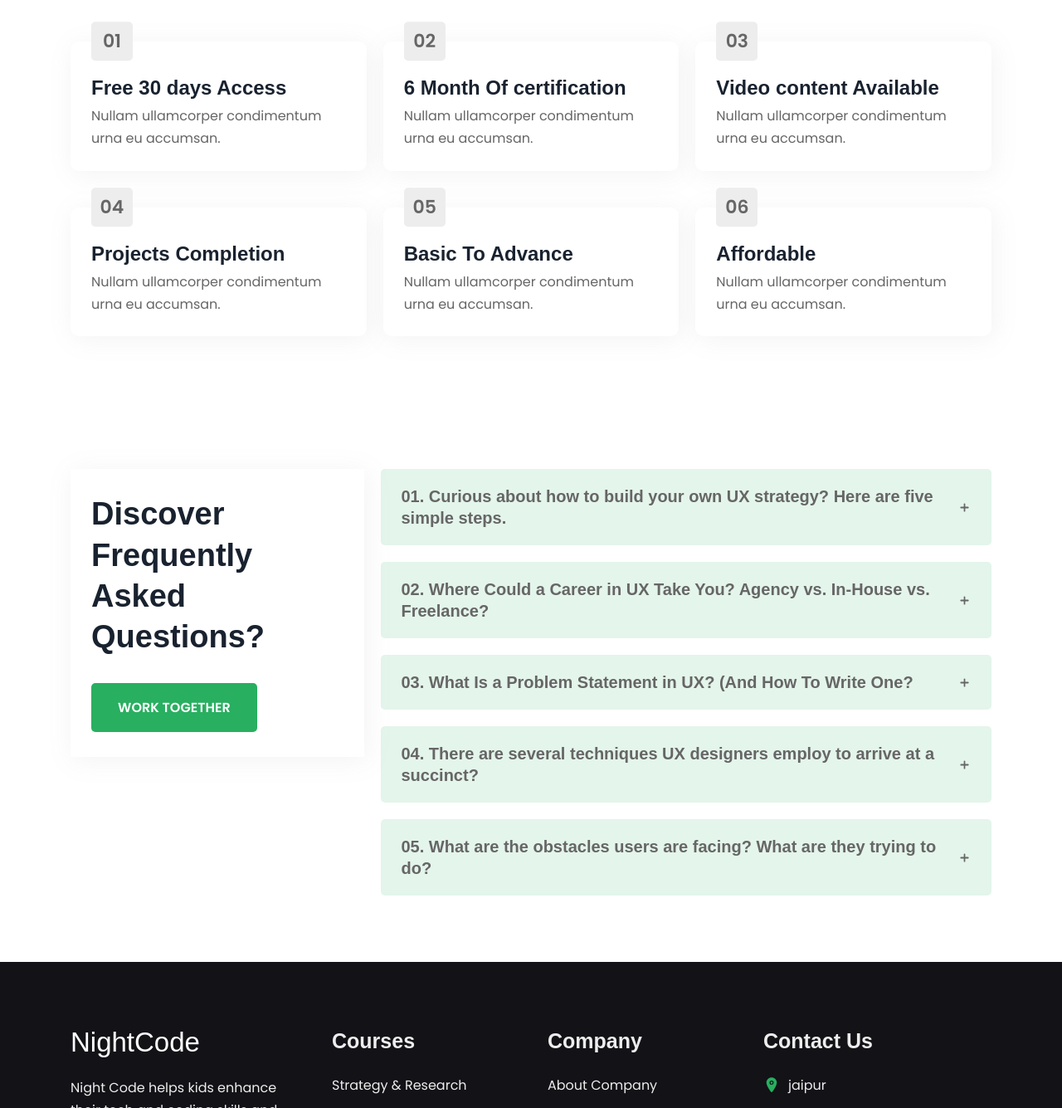
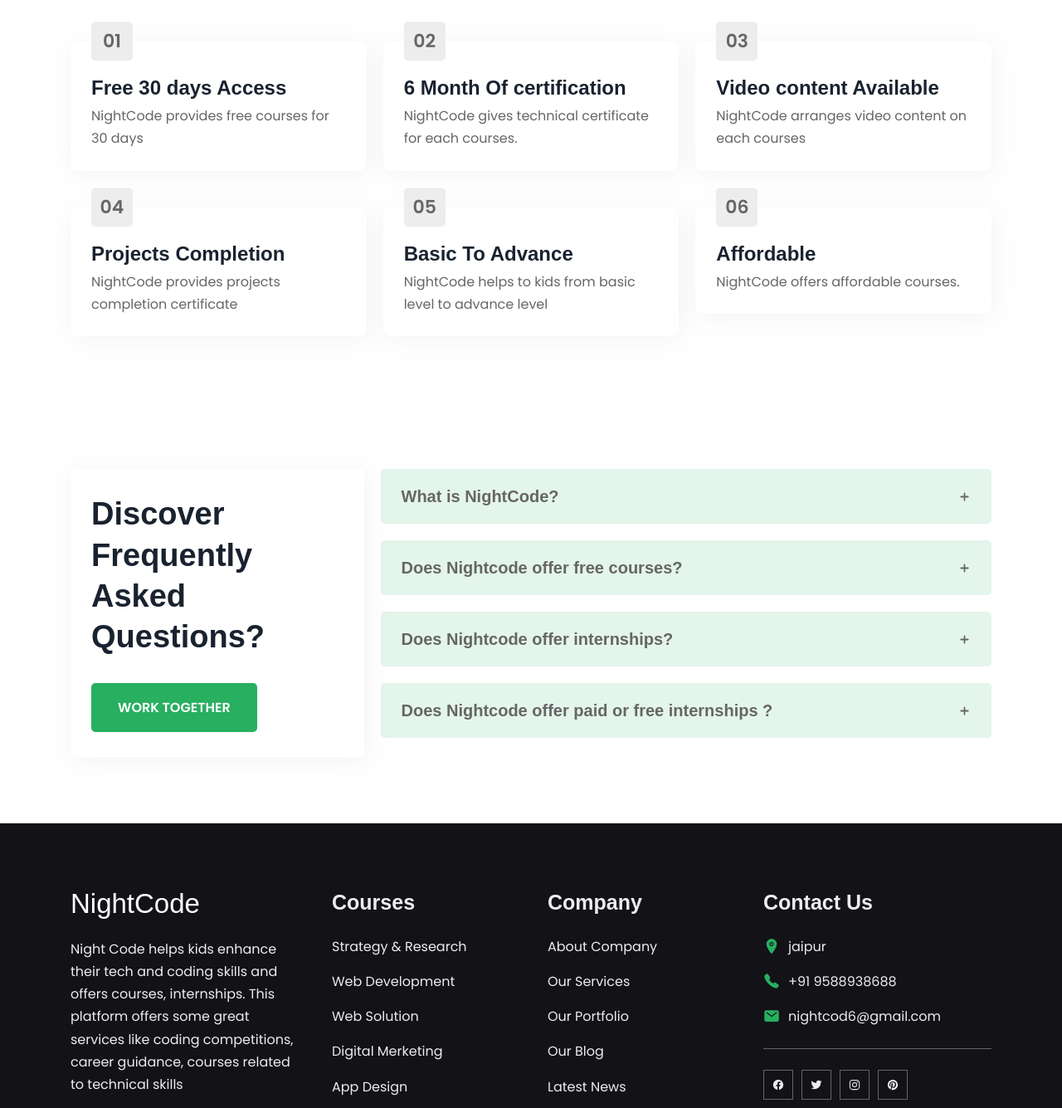
Before and after one commit to vishwakarmaSonu/night_code, a plain HTML site: page index.html in a window 1280 px wide. Shown: the part 3280-4615 px from the top of the page at 83% size. Drawn offline with nearby package versions, Linux system fonts and the light colour scheme; a web font is replaced by a local one.

Commit message:
Update index.html

```diff
--- a/index.html
+++ b/index.html
@@ -400,7 +400,7 @@
                     Python is an interpreted, object-oriented, high-level programming language with dynamic semantics. Its high-level built in data structures, combined with ...
                   </p>
 
-                  <a href="python.html" class="btn-link">
+                  <a href="login.html" class="btn-link">
                     <span class="span">Start</span>
 
                     <ion-icon name="arrow-forward-outline" aria-hidden="true"></ion-icon>
@@ -498,7 +498,7 @@
                 <h3 class="h3 card-title">Free 30 days Access</h3>
 
                 <p class="card-text">
-                  Nullam ullamcorper condimentum urna eu accumsan.
+                  NightCode provides free courses for 30 days
                 </p>
 
               </div>
@@ -512,7 +512,7 @@
                 <h3 class="h3 card-title">6 Month Of certification</h3>
 
                 <p class="card-text">
-                  Nullam ullamcorper condimentum urna eu accumsan.
+                  NightCode  gives technical certificate for each courses.
                 </p>
 
               </div>
@@ -526,7 +526,7 @@
                 <h3 class="h3 card-title">Video content Available</h3>
 
                 <p class="card-text">
-                  Nullam ullamcorper condimentum urna eu accumsan.
+                  NightCode arranges video content on each courses
                 </p>
 
               </div>
@@ -540,7 +540,7 @@
                 <h3 class="h3 card-title">Projects Completion</h3>
 
                 <p class="card-text">
-                  Nullam ullamcorper condimentum urna eu accumsan.
+                  NightCode provides projects completion certificate
                 </p>
 
               </div>
@@ -554,7 +554,7 @@
                 <h3 class="h3 card-title">Basic To Advance</h3>
 
                 <p class="card-text">
-                  Nullam ullamcorper condimentum urna eu accumsan.
+                  NightCode helps to kids from basic level to advance level
                 </p>
 
               </div>
@@ -568,7 +568,8 @@
                 <h3 class="h3 card-title">Affordable</h3>
 
                 <p class="card-text">
-                  Nullam ullamcorper condimentum urna eu accumsan.
+                  NightCode  offers affordable courses.
+
                 </p>
 
               </div>
@@ -603,7 +604,7 @@
 
                 <button class="card-action" data-accordion-action>
                   <h3 class="h3 card-title">
-                    01. Curious about how to build your own UX strategy? Here are five simple steps.
+                    What is NightCode?
                   </h3>
 
                   <div class="action-icon">
@@ -614,15 +615,7 @@
 
                 <div class="card-content">
                   <p>
-                    Morbi aliquam quis quam in luctus. Nullam tincidunt pulvinar imperdiet. Sed varius, diam vitae
-                    posuere semper, libero ex
-                    hendrerit nunc, ac sagittis eros metus ut diam. Donec a nibh in libero maximus vehicula. Etiam sit
-                    amet condimentum
-                    erat. Pellentesque ultrices sagittis turpis, quis tempus ante viverra et.Morbi aliquam quis quam in
-                    luctus. Nullam
-                    tincidunt pulvinar imperdiet. Sed varius, diam vitae posuere semper, tincidunt pulvinar imperdiet.
-                    Sed varius, diam
-                    vitae posuere semper.
+                    NightCode is online platform where Night Code helps kids enhance their tech and coding skills and offers courses, internships. This platform offers some great services like coding competitions, career guidance, courses related to technical skills.
                   </p>
                 </div>
 
@@ -634,7 +627,7 @@
 
                 <button class="card-action" data-accordion-action>
                   <h3 class="h3 card-title">
-                    02. Where Could a Career in UX Take You? Agency vs. In-House vs. Freelance?
+                    Does Nightcode offer free courses?
                   </h3>
 
                   <div class="action-icon">
@@ -645,15 +638,7 @@
 
                 <div class="card-content">
                   <p>
-                    Morbi aliquam quis quam in luctus. Nullam tincidunt pulvinar imperdiet. Sed varius, diam vitae
-                    posuere semper, libero ex
-                    hendrerit nunc, ac sagittis eros metus ut diam. Donec a nibh in libero maximus vehicula. Etiam sit
-                    amet condimentum
-                    erat. Pellentesque ultrices sagittis turpis, quis tempus ante viverra et.Morbi aliquam quis quam in
-                    luctus. Nullam
-                    tincidunt pulvinar imperdiet. Sed varius, diam vitae posuere semper, tincidunt pulvinar imperdiet.
-                    Sed varius, diam
-                    vitae posuere semper.
+                    Nightcode offers free courses to learn any technical skills.
                   </p>
                 </div>
 
@@ -665,8 +650,7 @@
 
                 <button class="card-action" data-accordion-action>
                   <h3 class="h3 card-title">
-                    03. What Is a Problem Statement in UX? (And How To Write One?
-                  </h3>
+                    Does Nightcode offer internships?                  </h3>
 
                   <div class="action-icon">
                     <ion-icon name="add-outline" aria-hidden="true" class="open"></ion-icon>
@@ -676,15 +660,7 @@
 
                 <div class="card-content">
                   <p>
-                    Morbi aliquam quis quam in luctus. Nullam tincidunt pulvinar imperdiet. Sed varius, diam vitae
-                    posuere semper, libero ex
-                    hendrerit nunc, ac sagittis eros metus ut diam. Donec a nibh in libero maximus vehicula. Etiam sit
-                    amet condimentum
-                    erat. Pellentesque ultrices sagittis turpis, quis tempus ante viverra et.Morbi aliquam quis quam in
-                    luctus. Nullam
-                    tincidunt pulvinar imperdiet. Sed varius, diam vitae posuere semper, tincidunt pulvinar imperdiet.
-                    Sed varius, diam
-                    vitae posuere semper.
+                    NightCode offers internships on the base of technical skills
                   </p>
                 </div>
 
@@ -696,8 +672,7 @@
 
                 <button class="card-action" data-accordion-action>
                   <h3 class="h3 card-title">
-                    04. There are several techniques UX designers employ to arrive at a succinct?
-                  </h3>
+                    Does Nightcode offer paid or free internships ?                  </h3>
 
                   <div class="action-icon">
                     <ion-icon name="add-outline" aria-hidden="true" class="open"></ion-icon>
@@ -707,51 +682,14 @@
 
                 <div class="card-content">
                   <p>
-                    Morbi aliquam quis quam in luctus. Nullam tincidunt pulvinar imperdiet. Sed varius, diam vitae
-                    posuere semper, libero ex
-                    hendrerit nunc, ac sagittis eros metus ut diam. Donec a nibh in libero maximus vehicula. Etiam sit
-                    amet condimentum
-                    erat. Pellentesque ultrices sagittis turpis, quis tempus ante viverra et.Morbi aliquam quis quam in
-                    luctus. Nullam
-                    tincidunt pulvinar imperdiet. Sed varius, diam vitae posuere semper, tincidunt pulvinar imperdiet.
-                    Sed varius, diam
-                    vitae posuere semper.
+                    NightCode offers both free or paid internships.
                   </p>
                 </div>
 
               </div>
             </li>
 
-            <li>
-              <div class="faq-card">
 
-                <button class="card-action" data-accordion-action>
-                  <h3 class="h3 card-title">
-                    05. What are the obstacles users are facing? What are they trying to do?
-                  </h3>
-
-                  <div class="action-icon">
-                    <ion-icon name="add-outline" aria-hidden="true" class="open"></ion-icon>
-                    <ion-icon name="remove-outline" aria-hidden="true" class="close"></ion-icon>
-                  </div>
-                </button>
-
-                <div class="card-content">
-                  <p>
-                    Morbi aliquam quis quam in luctus. Nullam tincidunt pulvinar imperdiet. Sed varius, diam vitae
-                    posuere semper, libero ex
-                    hendrerit nunc, ac sagittis eros metus ut diam. Donec a nibh in libero maximus vehicula. Etiam sit
-                    amet condimentum
-                    erat. Pellentesque ultrices sagittis turpis, quis tempus ante viverra et.Morbi aliquam quis quam in
-                    luctus. Nullam
-                    tincidunt pulvinar imperdiet. Sed varius, diam vitae posuere semper, tincidunt pulvinar imperdiet.
-                    Sed varius, diam
-                    vitae posuere semper.
-                  </p>
-                </div>
-
-              </div>
-            </li>
 
           </ul>
 
```
